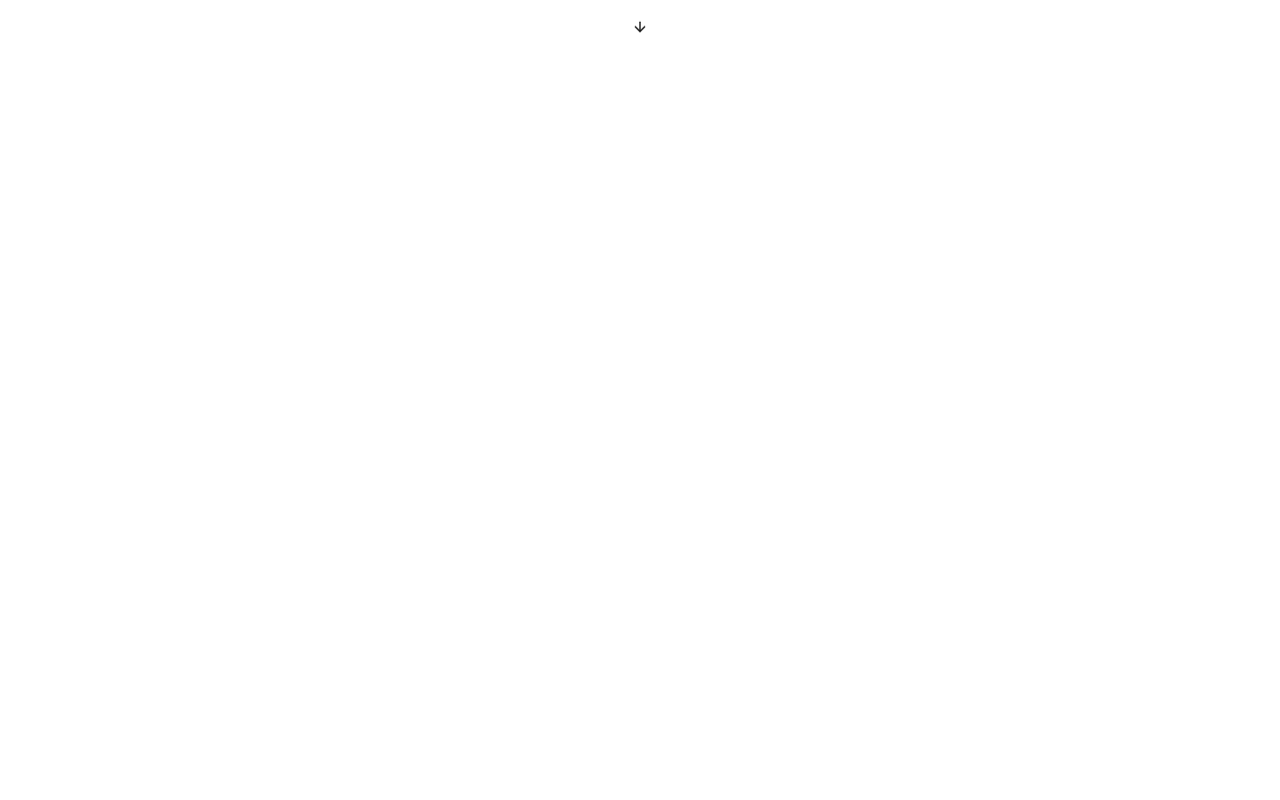
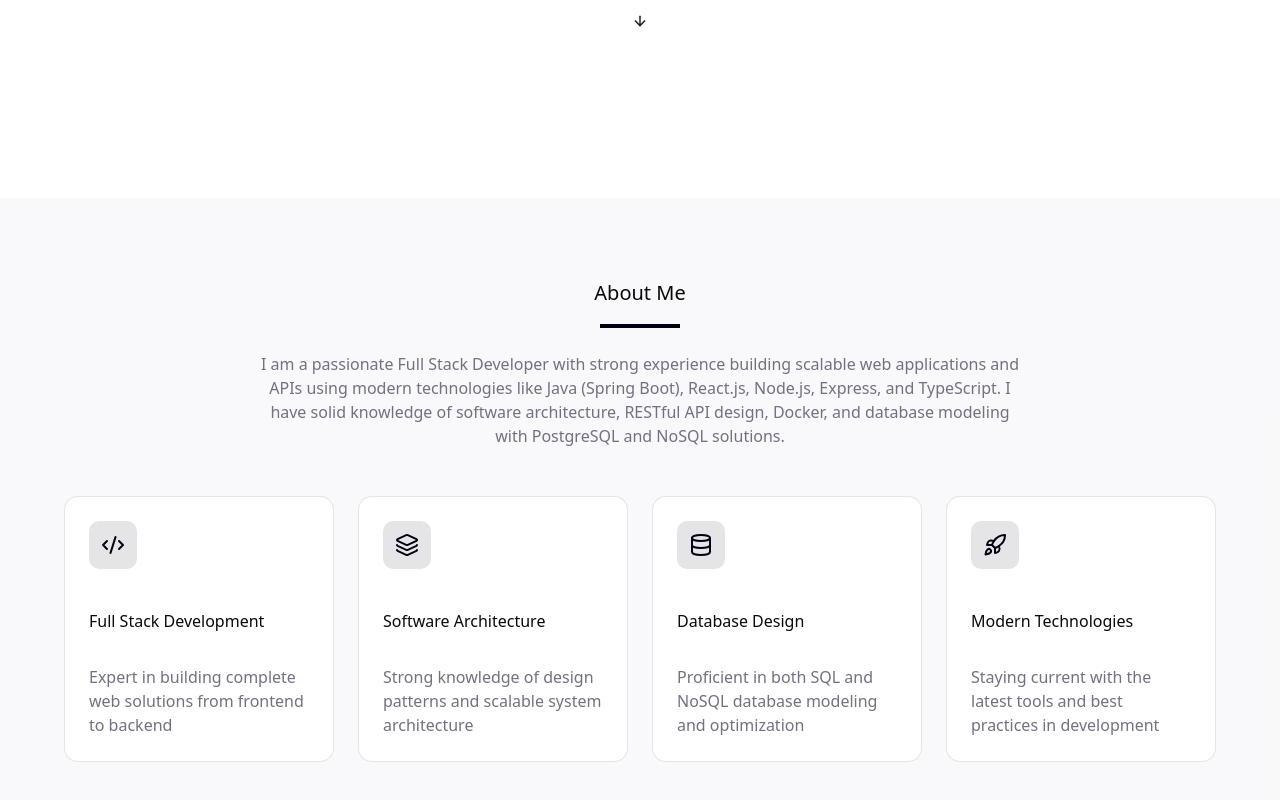
Before and after one commit to joaovictor-jpg/portfilio, a Next.js app: page / in a window 1280 px wide. Shown: the part 602-1402 px from the top of the page. Before the commit the page ends 800 px from the top, so only its background shows below. Built offline with nearby package versions, Linux system fonts and the light colour scheme.

Commit message:
feature: add new component

```diff
--- /dev/null
+++ b/src/app/components/about/About.tsx
@@ -0,0 +1,65 @@
+import { Card } from "@/app/components/ui/card/Card";
+import { Code2, Database, Layers, Rocket } from "lucide-react";
+
+export function About() {
+  const highlights = [
+    {
+      icon: Code2,
+      title: "Full Stack Development",
+      description:
+        "Expert in building complete web solutions from frontend to backend",
+    },
+    {
+      icon: Layers,
+      title: "Software Architecture",
+      description:
+        "Strong knowledge of design patterns and scalable system architecture",
+    },
+    {
+      icon: Database,
+      title: "Database Design",
+      description:
+        "Proficient in both SQL and NoSQL database modeling and optimization",
+    },
+    {
+      icon: Rocket,
+      title: "Modern Technologies",
+      description:
+        "Staying current with the latest tools and best practices in development",
+    },
+  ];
+
+  return (
+    <section id="about" className="py-20 px-4 sm:px-6 lg:px-8 bg-muted/30">
+      <div className="max-w-6xl mx-auto">
+        <div className="text-center mb-12">
+          <h2 className="mb-4">About Me</h2>
+          <div className="w-20 h-1 bg-primary mx-auto mb-6"></div>
+          <p className="text-muted-foreground max-w-3xl mx-auto">
+            I am a passionate Full Stack Developer with strong experience
+            building scalable web applications and APIs using modern
+            technologies like Java (Spring Boot), React.js, Node.js, Express,
+            and TypeScript. I have solid knowledge of software architecture,
+            RESTful API design, Docker, and database modeling with PostgreSQL
+            and NoSQL solutions.
+          </p>
+        </div>
+
+        <div className="grid grid-cols-1 md:grid-cols-2 lg:grid-cols-4 gap-6 mt-12">
+          {highlights.map((highlight, index) => (
+            <Card
+              key={index}
+              className="p-6 hover:shadow-lg transition-shadow duration-300 border-border"
+            >
+              <div className="mb-4 p-3 bg-primary/10 rounded-lg w-fit">
+                <highlight.icon className="h-6 w-6 text-primary" />
+              </div>
+              <h3 className="mb-2">{highlight.title}</h3>
+              <p className="text-muted-foreground">{highlight.description}</p>
+            </Card>
+          ))}
+        </div>
+      </div>
+    </section>
+  );
+}
--- a/src/app/page.tsx
+++ b/src/app/page.tsx
@@ -1,6 +1,7 @@
 'use client';
 import { Navigation } from "@/app/components/navigation/Navigation";
 import { Hero } from "@/app/components/hero/Hero";
+import { About } from "@/app/components/about/About";
 
 export default function Home() {
   return (
@@ -8,6 +9,7 @@ export default function Home() {
       <Navigation />
       <main>
         <Hero />
+        <About />
       </main>
     </div>
   );
```
